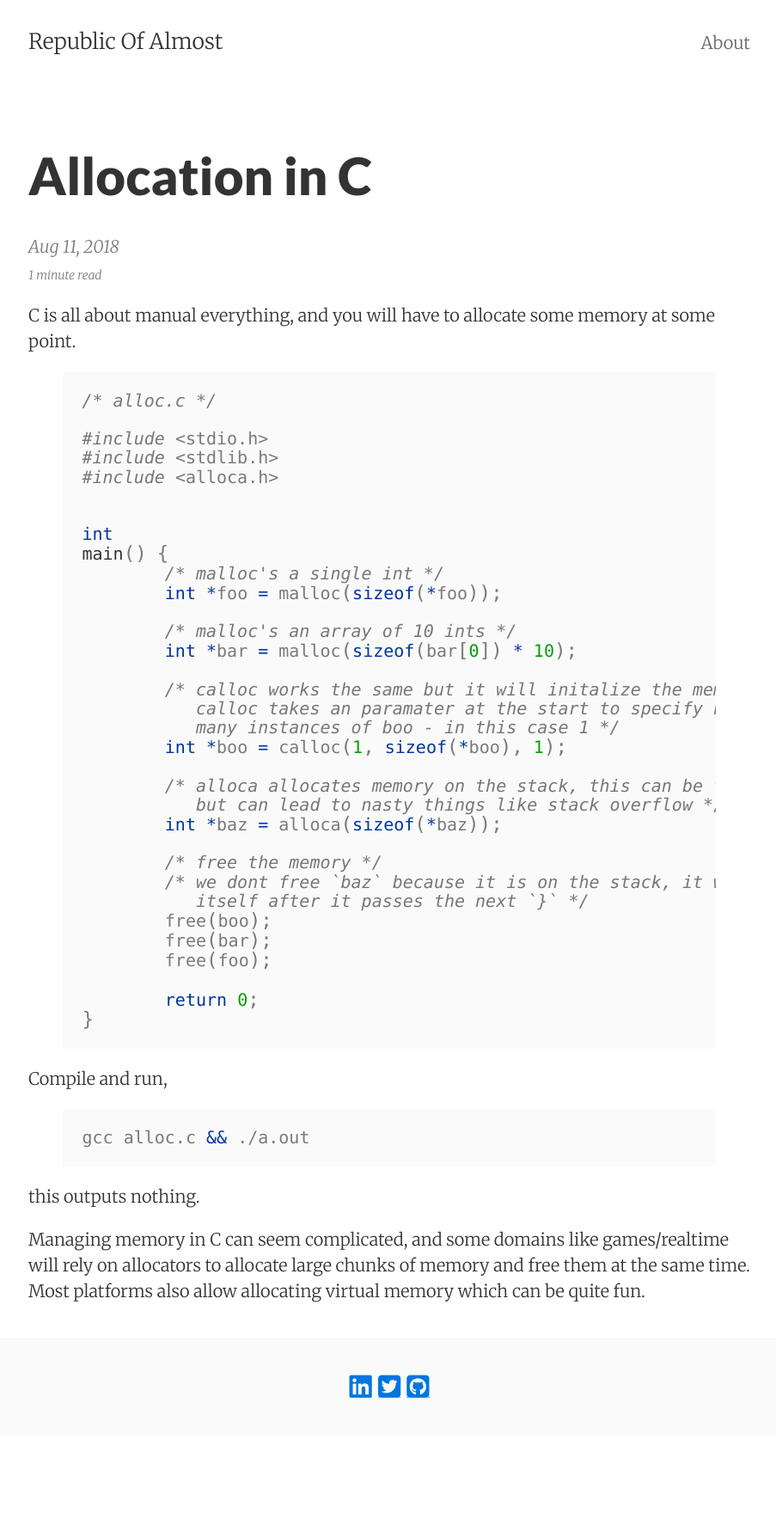
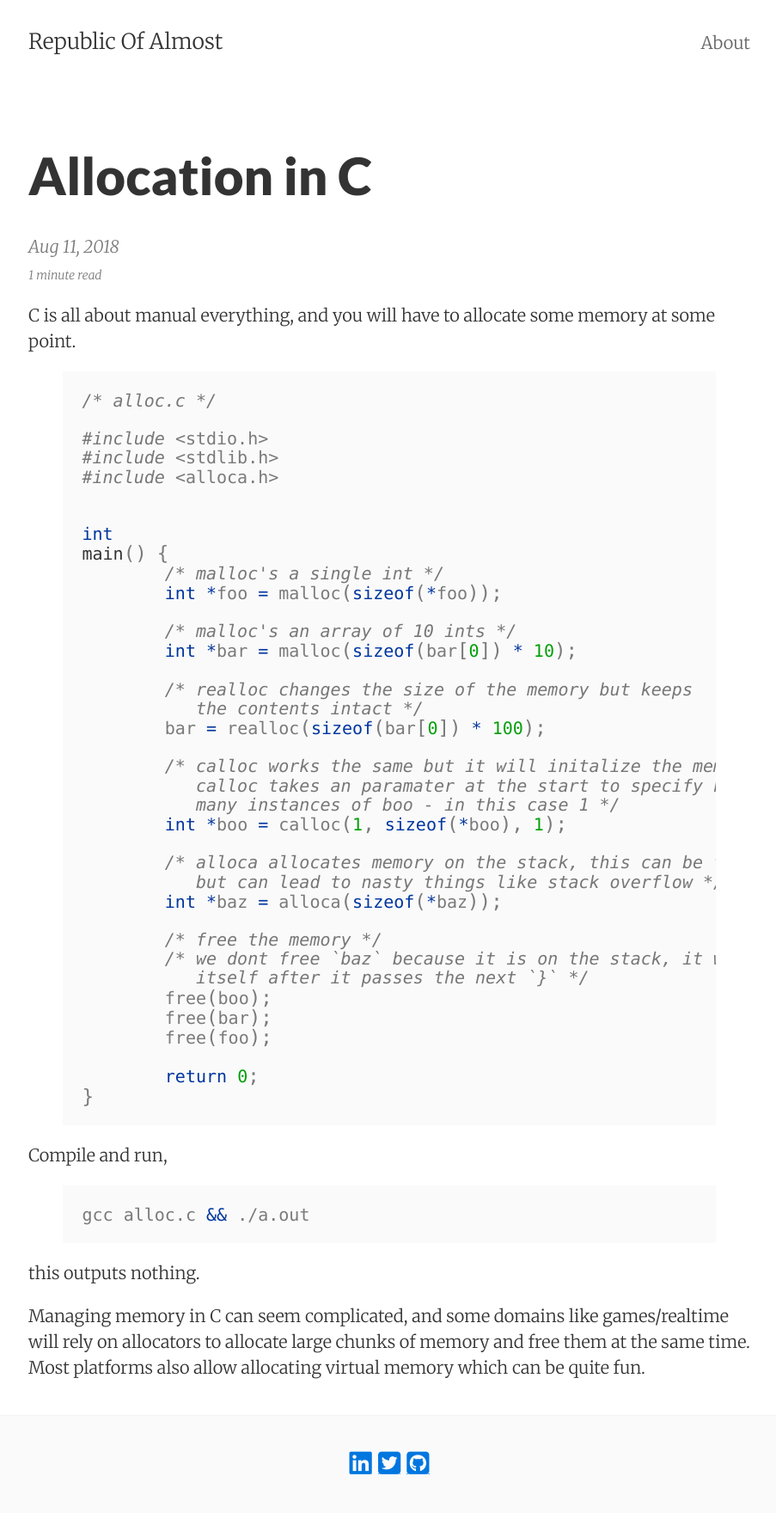
Before and after one commit to republic-of-almost/republic-of-almost.github.com, a Jekyll site: the page built from _posts/2018-08-11-alloc.md, in a window 1280 px wide. Shown: the whole page at 86% size, without its empty margins (187-1090 px from the left). Built offline with Jekyll 4.4.1, drawn with Linux system fonts in a browser that asks for light colours; nearby versions of some CDN libraries; before the commit the page ends 1670 px from its top, so only the background shows below that.

Commit message:
alloc update and valloc

```diff
--- a/_posts/2018-08-11-alloc.md
+++ b/_posts/2018-08-11-alloc.md
@@ -2,7 +2,7 @@
 layout:     post
 title:      Allocation in C
 date:       2018-08-11
-summary:    malloc, calloc, alloca, and free
+summary:    malloc, calloc, alloca, realloc, and free
 categories: C/C++
 ---
 
@@ -24,6 +24,10 @@ main() {
 
         /* malloc's an array of 10 ints */
         int *bar = malloc(sizeof(bar[0]) * 10);
+
+        /* realloc changes the size of the memory but keeps
+           the contents intact */
+        bar = realloc(sizeof(bar[0]) * 100);
 
         /* calloc works the same but it will initalize the memory to zero.
            calloc takes an paramater at the start to specify how
```
Also changed, not shown: _posts/2018-08-19-virtual_alloc.md (added, +54 -0 lines).
